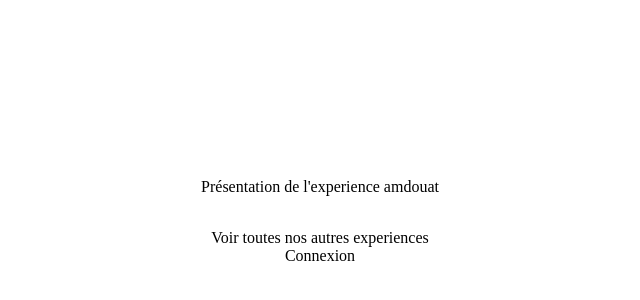
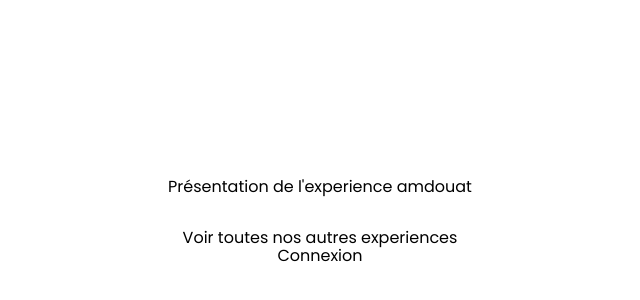
Before and after one commit to Yohan744/Quadran, a Nuxt app in the folder apps/front/: page / in a window 1280 px wide. Shown: the part 180-480 px from the top of the page, without its empty margins (320-960 px from the left). Built offline with nearby package versions, Linux system fonts and the light colour scheme.

Commit message:
new fonts style, added poppins by default

```diff
--- /dev/null
+++ b/apps/front/assets/scss/fonts.scss
@@ -0,0 +1,6 @@
+@font-face {
+  font-family: 'Poppins';
+  src: url('./../fonts/Poppins-Regular.ttf') format('truetype');
+  font-weight: normal;
+  font-style: normal;
+}
--- a/apps/front/assets/scss/main.scss
+++ b/apps/front/assets/scss/main.scss
@@ -3,6 +3,7 @@
 @forward 'colors';
 @forward 'eases';
 @forward 'breakpoints';
+@forward 'fonts';
 
 html {
   height: 100vh;
@@ -35,5 +36,6 @@
   height: 100%;
   width: 100%;
   overflow: clip;
+  font-family: 'Poppins', sans-serif;
   overscroll-behavior: none;
 }
```
Also changed, not shown: apps/front/assets/fonts/Poppins-Regular.ttf (added), 1 other file (tests, documents, lock files or other folders).
